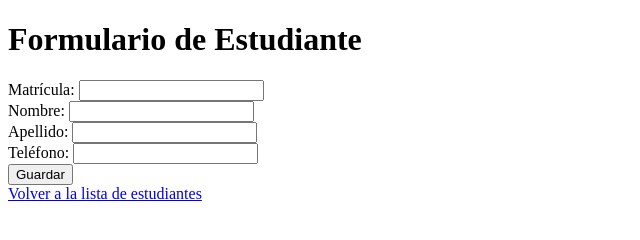
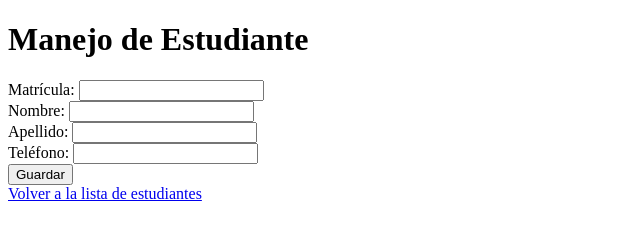
Before and after one commit to pointersbp/P.-WebAvanzada, a plain HTML site: page practica-1/build/resources/main/templates/formulario.html in a window 1280 px wide. Shown: the whole page, without its empty margins (0-640 px from the left). Drawn offline with Linux system fonts and the light colour scheme.

Commit message:
Dockerfiles

```diff
--- a/practica-1/build/resources/main/templates/formulario.html
+++ b/practica-1/build/resources/main/templates/formulario.html
@@ -6,7 +6,7 @@
     <title>Formulario de Estudiante</title>
 </head>
 <body>
-<h1>Formulario de Estudiante</h1>
+<h1>Manejo de Estudiante</h1>
 <form th:action="${action}" th:object="${estudiante}" method="post">
     <input type="hidden" th:field="*{id}" />
     <label for="matricula">Matrícula:</label>
```
Also changed, not shown: practica-1/build/resources/main/templates/index.html (+1 -1 lines), 5 other files.
